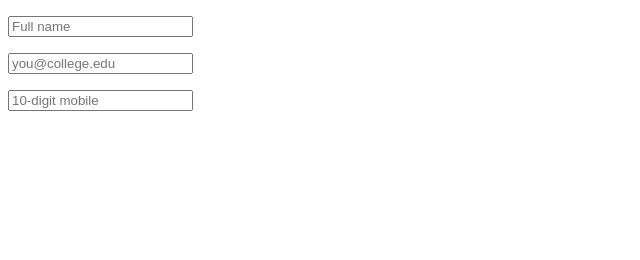
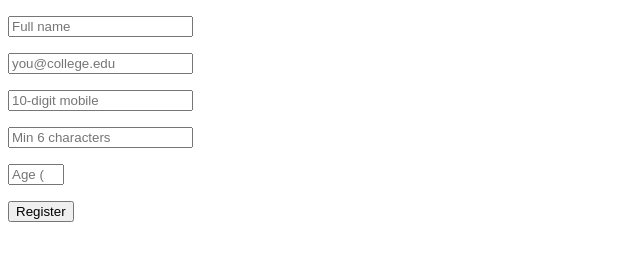
Before and after one commit to gauravtyagi789/WDW_0044, a plain HTML site: page Web Designing Workshop--1 subject/assignment17_form_validation.html in a window 1280 px wide. Shown: the whole page, without its empty margins (0-640 px from the left). Drawn offline with Linux system fonts and the light colour scheme.

Commit message:
assignment17 completed

```diff
--- a/Web Designing Workshop--1 subject/assignment17_form_validation.html
+++ b/Web Designing Workshop--1 subject/assignment17_form_validation.html
@@ -13,3 +13,14 @@
 
     <p><input type="text" name="mobile" placeholder="10-digit mobile"
               pattern="[0-9]{10}" title="Enter exactly 10 digits" required></p>
+
+    <p><input type="password" name="password" placeholder="Min 6 characters"
+              minlength="6" required></p>
+
+    <p><input type="number" name="age" placeholder="Age (17-30)"
+              min="17" max="30" required></p>
+
+    <p><button type="submit">Register</button></p>
+  </form>
+</body>
+</html>
```
